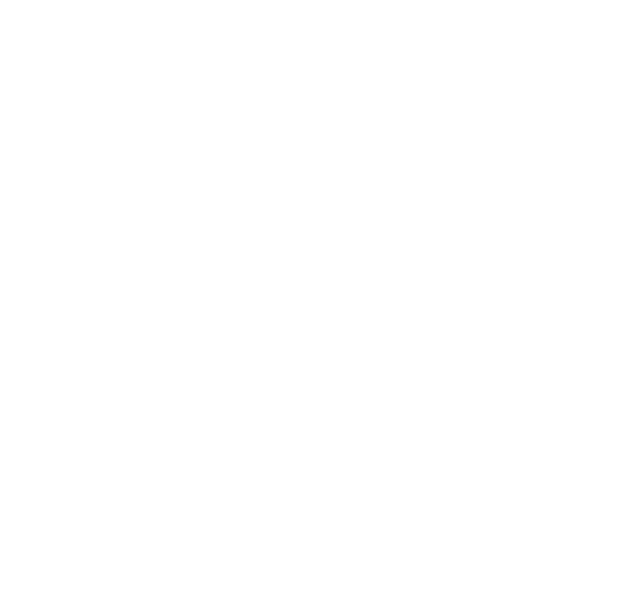
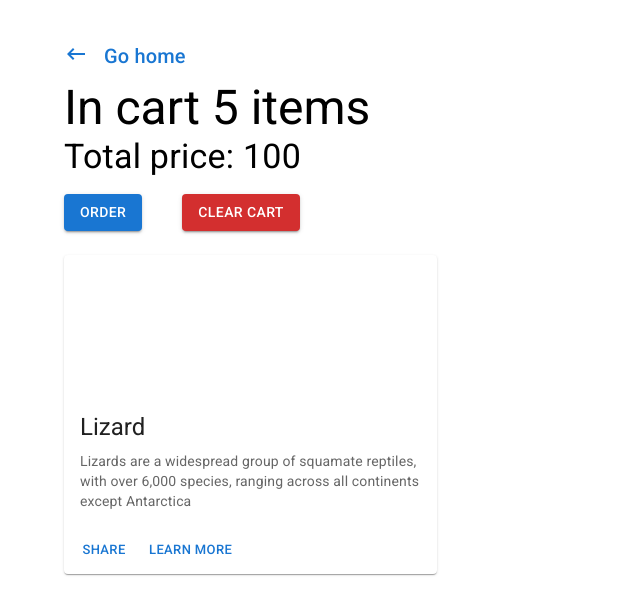
Before and after one commit to momo-hash1/shoop, a React (Create React App) app: page /cart in a window 1280 px wide. Shown: the top 614 px of the page, without its empty margins (0-640 px from the left). Built offline with nearby package versions, Linux system fonts and the light colour scheme.

Commit message:
cart page layout and some changes

```diff
--- a/package.json
+++ b/package.json
@@ -5,6 +5,7 @@
   "dependencies": {
     "@emotion/react": "^11.10.6",
     "@emotion/styled": "^11.10.6",
+    "@fontsource/roboto": "^4.5.8",
     "@mui/icons-material": "^5.11.11",
     "@mui/material": "^5.11.13",
     "@reduxjs/toolkit": "^1.9.3",
--- /dev/null
+++ b/src/components/cartTotal.js
@@ -0,0 +1,37 @@
+import Box from "@mui/material/Box/Box";
+import Typography from "@mui/material/Typography";
+import Button from "@mui/material/Button";
+import React from "react";
+import Grid from "@mui/material/Grid";
+
+const CartTotal = (props) => {
+  return (
+    <Box sx={{ marginTop: 1, marginBottom: 1 }}>
+      <Typography variant="h3">In cart {props.total} items</Typography>
+      <Typography variant="h4">Total price: {props.price}</Typography>
+      <Grid container gap={5}>
+        <Grid item>
+          <Button
+            variant="contained"
+            onClick={() => props.doOrder()}
+            sx={{ marginTop: 2, marginBottom: 2 }}
+          >
+            Order
+          </Button>
+        </Grid>
+        <Grid item>
+          <Button
+            variant="contained"
+            color="error"
+            onClick={() => props.clearCart()}
+            sx={{ marginTop: 2, marginBottom: 2 }}
+          >
+            Clear cart
+          </Button>
+        </Grid>
+      </Grid>
+    </Box>
+  );
+};
+
+export default CartTotal;
--- /dev/null
+++ b/src/components/nav/goToShoppingCart.js
@@ -0,0 +1,20 @@
+import { Fab } from "@mui/material";
+import React from "react";
+import ShoppingCartIcon from "@mui/icons-material/ShoppingCart";
+import { useNavigate } from "react-router-dom";
+
+const GoToShoppingCart = () => {
+  const navigate = useNavigate();
+
+  return (
+    <Fab
+      sx={{ position: "absolute", bottom: 16, right: 16 }}
+      aria-label="like"
+      onClick={() => navigate("/cart")}
+    >
+      <ShoppingCartIcon />
+    </Fab>
+  );
+};
+
+export default GoToShoppingCart;
--- /dev/null
+++ b/src/components/nav/returnTo.js
@@ -0,0 +1,24 @@
+import Link from "@mui/material/Link";
+import Typography from "@mui/material/Typography";
+import KeyboardBackspaceIcon from "@mui/icons-material/KeyboardBackspace";
+import Grid from "@mui/material/Grid";
+import Box from "@mui/material/Box/Box";
+
+const ReturnTo = (props) => {
+  return (
+    <Box sx={{marginTop: 1, marginBottom: 1}}>
+      <Link href={props.link} underline="hover">
+        <Grid container alignItems="center" gap={2}>
+          <Grid item>
+            <KeyboardBackspaceIcon />
+          </Grid>
+          <Grid item>
+            <Typography variant="h6">{props.title}</Typography>
+          </Grid>
+        </Grid>
+      </Link>
+    </Box>
+  );
+};
+
+export default ReturnTo;
--- a/src/components/pages/cartPage.js
+++ b/src/components/pages/cartPage.js
@@ -1,4 +1,17 @@
+import React from "react";
+import Grid from "@mui/material/Grid";
+import ShopItemList from "../shopItem/shopItemList";
+import ReturnTo from "../nav/returnTo";
+import { Container } from "@mui/system";
+import CartTotal from "../cartTotal";
+
 const CartPage = () => {
-
-}
-export default CartPage
+  return (
+    <Container sx={{marginTop: 5}}>
+      <ReturnTo link="/" title="Go home"/>
+        <CartTotal total={5} price={100}/>
+      <ShopItemList />
+    </Container>
+  );
+};
+export default CartPage;
--- a/src/components/pages/shopPage.js
+++ b/src/components/pages/shopPage.js
@@ -1,24 +1,16 @@
-import { Grid } from "@mui/material";
 import Filter from "../filter/filter";
 import React from "react";
-
 import ShopItemList from "../shopItem/shopItemList";
+import WithAside from "../withAside";
+import GoToShoppingCart from "../nav/goToShoppingCart";
 
 const ShopPage = () => {
   return (
     <React.Fragment>
-      <Grid
-        container
-        spacing={5}
-        direction={{ xs: "column-reverse", md: "row" }}
-      >
-        <Grid item md={8}>
-          <ShopItemList />
-        </Grid>
-        <Grid item md={4}>
-          <Filter />
-        </Grid>
-      </Grid>
+      <WithAside aside={<Filter />}>
+        <ShopItemList />
+      </WithAside>
+      <GoToShoppingCart />
     </React.Fragment>
   );
 };
--- /dev/null
+++ b/src/components/withAside.js
@@ -0,0 +1,25 @@
+import { Grid } from "@mui/material";
+import React from "react";
+
+import { Container } from "@mui/system";
+
+const WithAside = (props) => {
+  return (
+    <Container sx={{ marginTop: 5 }}>
+      <Grid
+        container
+        spacing={5}
+        direction={{ xs: "column-reverse", md: "row" }}
+      >
+        <Grid item md={8}>
+          {props.children}
+        </Grid>
+        <Grid item md={4}>
+          {props.aside}
+        </Grid>
+      </Grid>
+    </Container>
+  );
+};
+
+export default WithAside;
--- a/src/index.js
+++ b/src/index.js
@@ -2,6 +2,10 @@ import React from "react";
 import ReactDOM from "react-dom/client";
 import App from "./App";
 import reportWebVitals from "./reportWebVitals";
+import '@fontsource/roboto/300.css';
+import '@fontsource/roboto/400.css';
+import '@fontsource/roboto/500.css';
+import '@fontsource/roboto/700.css';
 
 const root = ReactDOM.createRoot(document.getElementById("root"));
 root.render(
```
Also changed, not shown: 1 other file (tests, documents, lock files or other folders).
